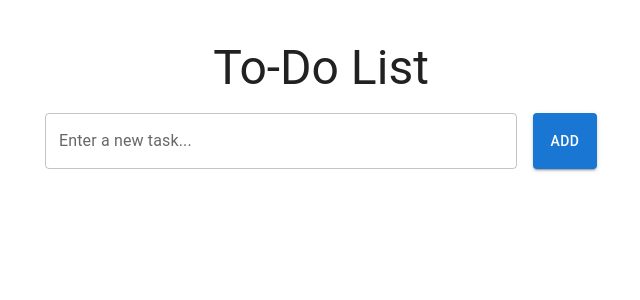
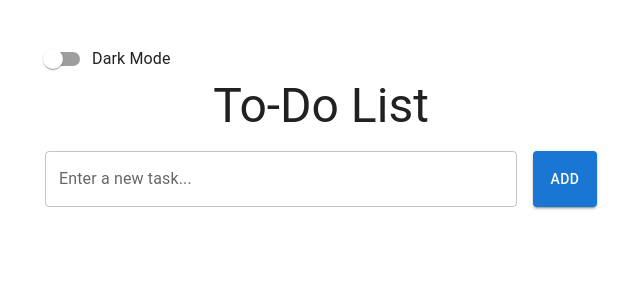
Before and after one commit to Zhuoang2/Todo-List-Web, a React (Create React App) app: page / in a window 1280 px wide. Shown: the top 300 px of the page, without its empty margins (319-959 px from the left). Built offline with nearby package versions, Linux system fonts and the light colour scheme.

Commit message:
update web

```diff
--- a/src/App.js
+++ b/src/App.js
@@ -61,6 +61,16 @@ function App() {
       <CssBaseline />
       <Container maxWidth="sm">
         <Box mt={5}>
+          <FormControlLabel
+            control={
+              <Switch
+                checked={darkMode}
+                onChange={() => setDarkMode(!darkMode)}
+                color="primary"
+              />
+            }
+            label="Dark Mode"
+          />
           <Header />
         <TodoInput addTask={addTask} />
         <TodoList
```
Lines whose indentation alone changed are shown as unchanged.
